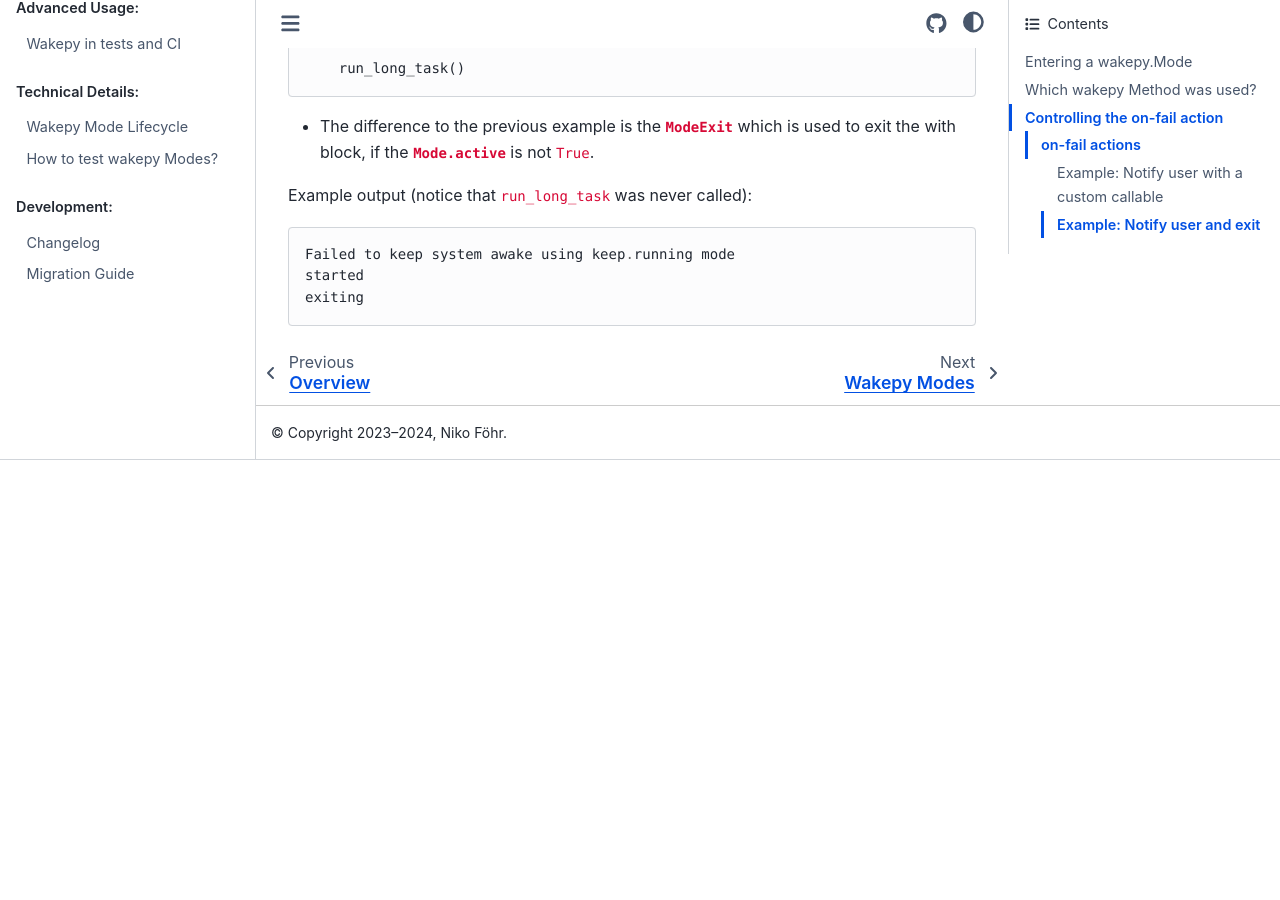
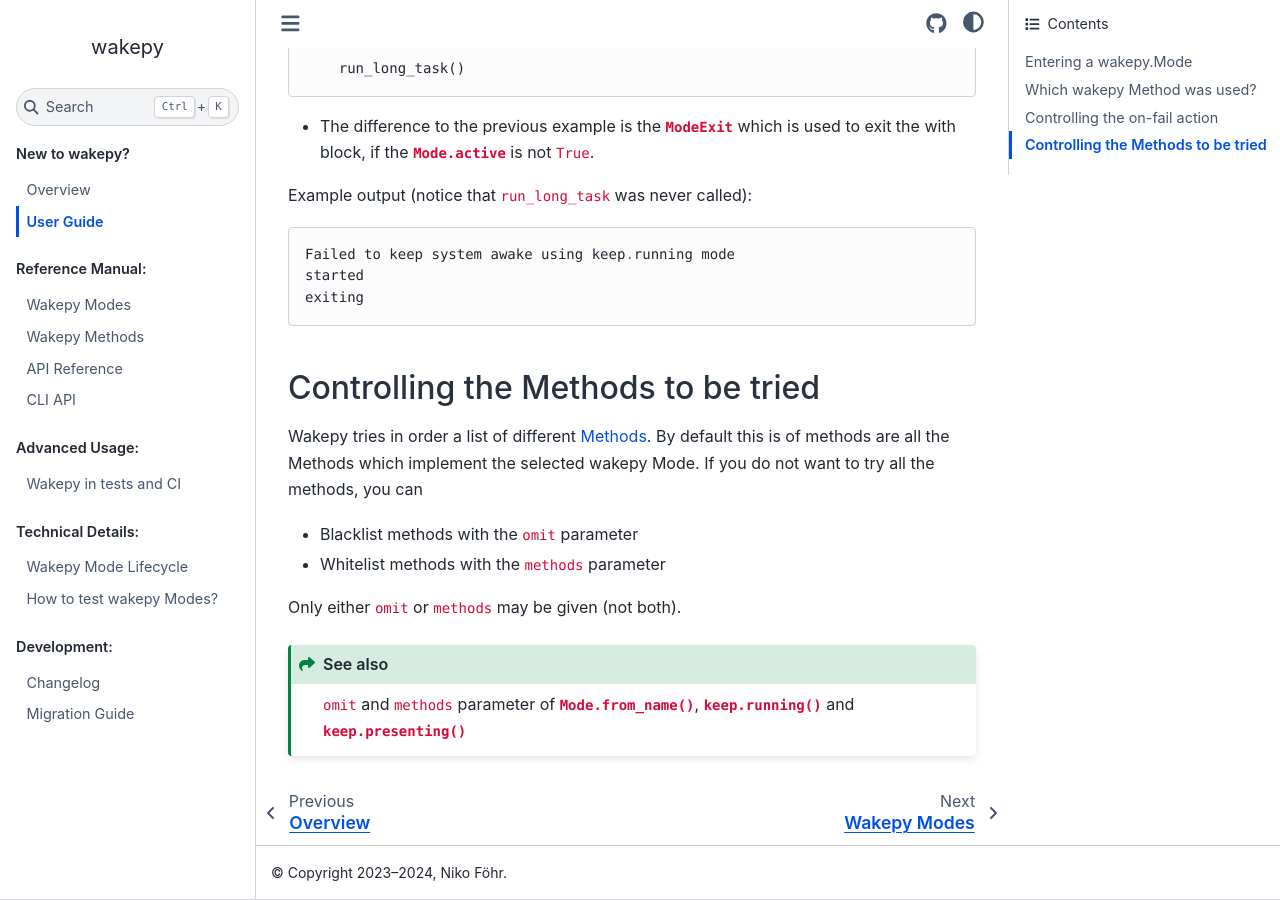
Before and after one commit to fohrloop/wakepy, a Sphinx documentation site: the page built from docs/source/user-guide.md, in a window 1280 px wide and 900 px high, scrolled down 3933 px. Built offline with Sphinx 7.4.7 and the Sphinx Book theme 1.1.4, drawn with Linux system fonts in a browser that asks for light colours; the version number could not be read and is left out; before the commit the page ends 4393 px from its top, so only the background shows below that.

Commit message:
add: Control the methods to be tried

````diff
--- a/docs/source/user-guide.md
+++ b/docs/source/user-guide.md
@@ -152,3 +152,18 @@ Failed to keep system awake using keep.running mode
 started
 exiting
 ```
+
+
+## Controlling the Methods to be tried
+
+Wakepy tries in order a list of different [Methods](#wakepy-methods). By default this is of methods are all the Methods which implement the selected wakepy Mode. If you do not want to try all the methods, you can
+
+- Blacklist methods with the `omit` parameter
+- Whitelist methods with the `methods` parameter
+
+Only either `omit` or `methods` may be given (not both).
+
+
+```{seealso}
+`omit` and `methods` parameter of {meth}`Mode.from_name() <wakepy.Mode.from_name>`, {func}`keep.running() <wakepy.keep.running>`  and {func}`keep.presenting() <wakepy.keep.presenting>`
+```
````
